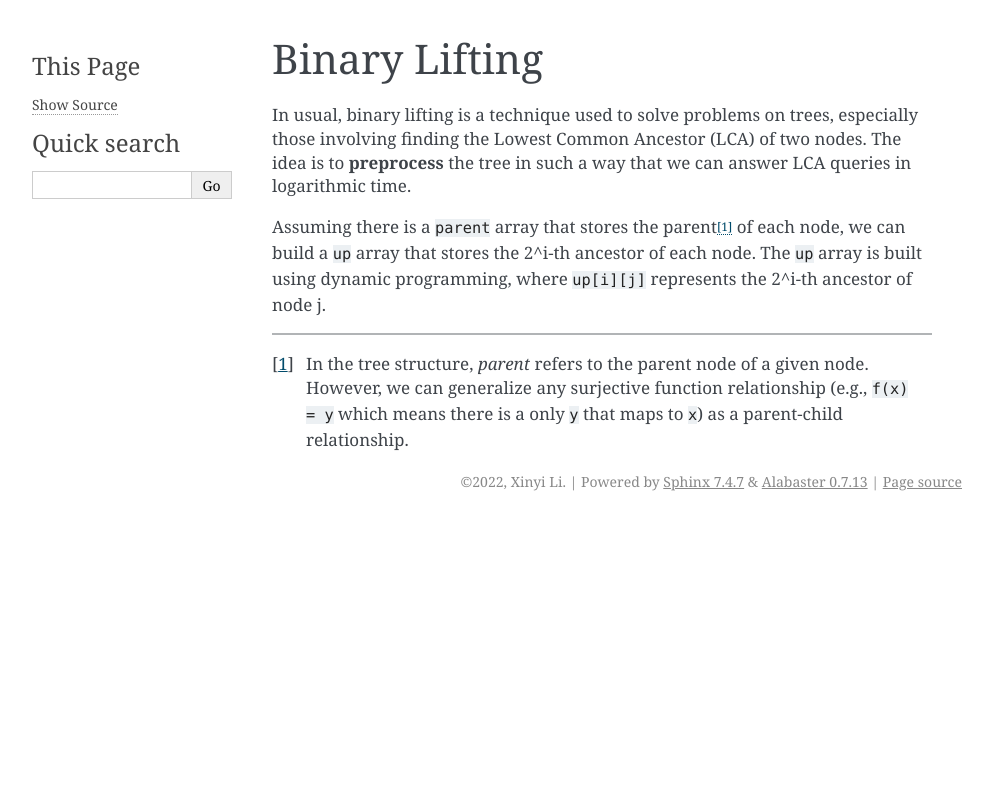
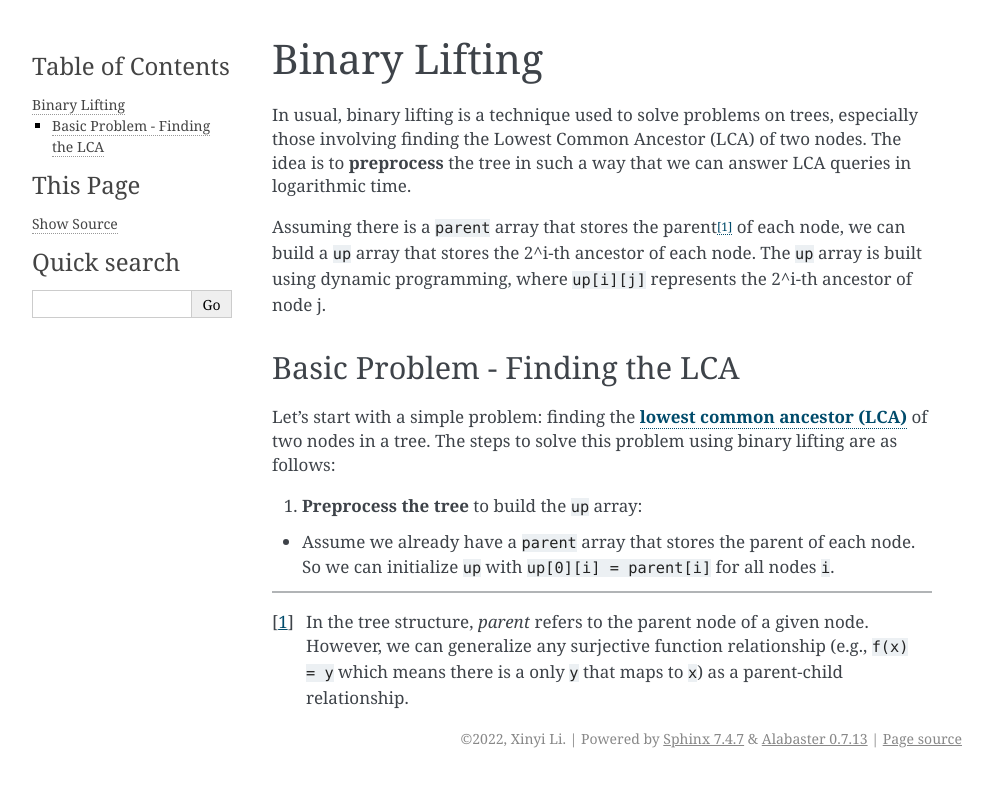
Before and after one commit to li-xin-yi/lctemplates, a Sphinx documentation site: the page built from docs/source/binary-lifting.md, in a window 1280 px wide. Shown: the top 787 px of the page, without its empty margins (148-1141 px from the left). Built offline with Sphinx 7.4.7, drawn with Linux system fonts in a browser that asks for light colours.

Commit message:
Update binary-lifting.md

```diff
--- a/docs/source/binary-lifting.md
+++ b/docs/source/binary-lifting.md
@@ -5,3 +5,10 @@ In usual, binary lifting is a technique used to solve problems on trees, especia
 Assuming there is a `parent` array that stores the parent[^1] of each node, we can build a `up` array that stores the 2^i-th ancestor of each node. The `up` array is built using dynamic programming, where `up[i][j]` represents the 2^i-th ancestor of node j.
 
 [^1]: In the tree structure, *parent* refers to the parent node of a given node. However, we can generalize any surjective function relationship (e.g., `f(x) = y` which means there is a only `y` that maps to `x`) as a parent-child relationship.
+
+## Basic Problem - Finding the LCA
+
+Let's start with a simple problem: finding the [**lowest common ancestor (LCA)**](https://en.wikipedia.org/wiki/Lowest_common_ancestor) of two nodes in a tree. The steps to solve this problem using binary lifting are as follows:
+
+1. **Preprocess the tree** to build the `up` array:
+ - Assume we already have a `parent` array that stores the parent of each node. So we can initialize `up` with `up[0][i] = parent[i]` for all nodes `i`.
```
